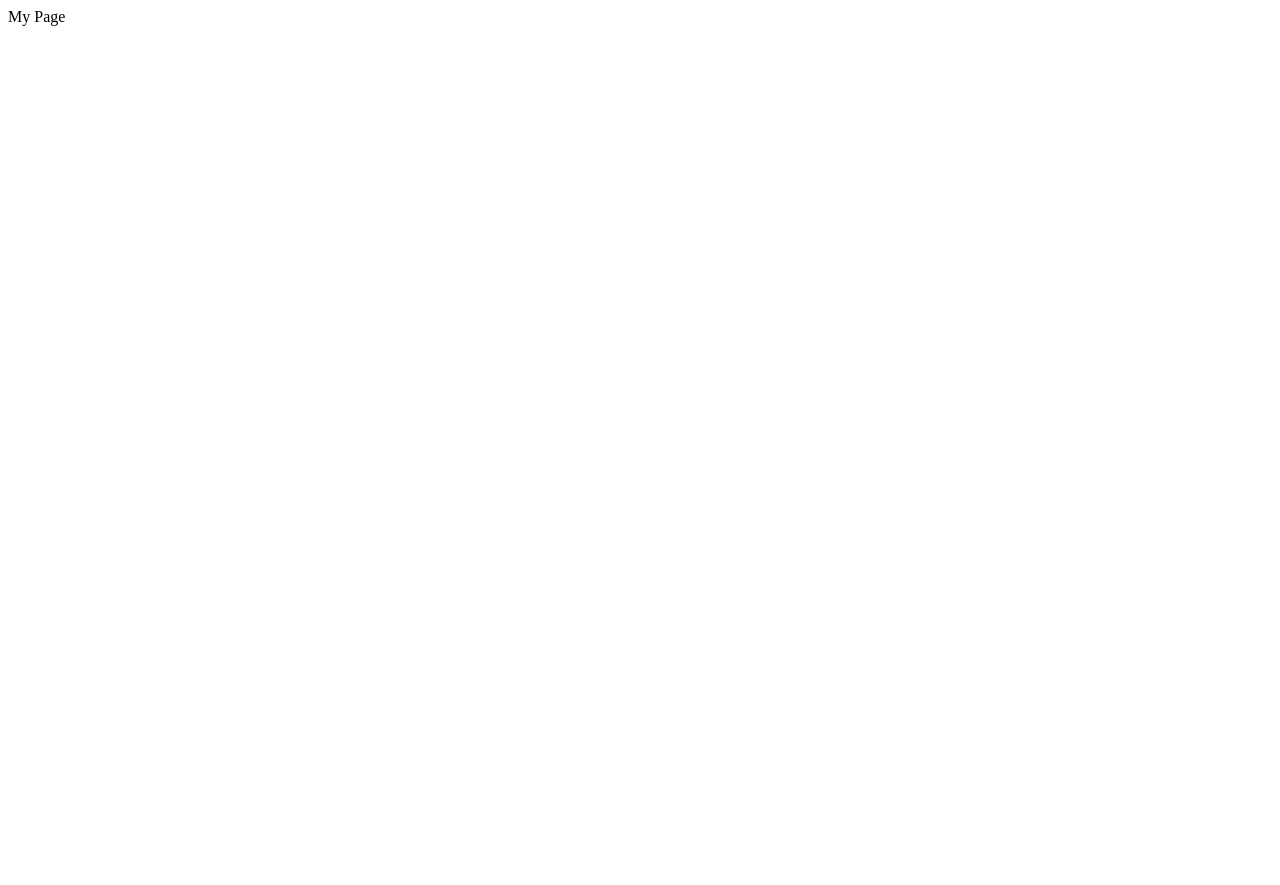
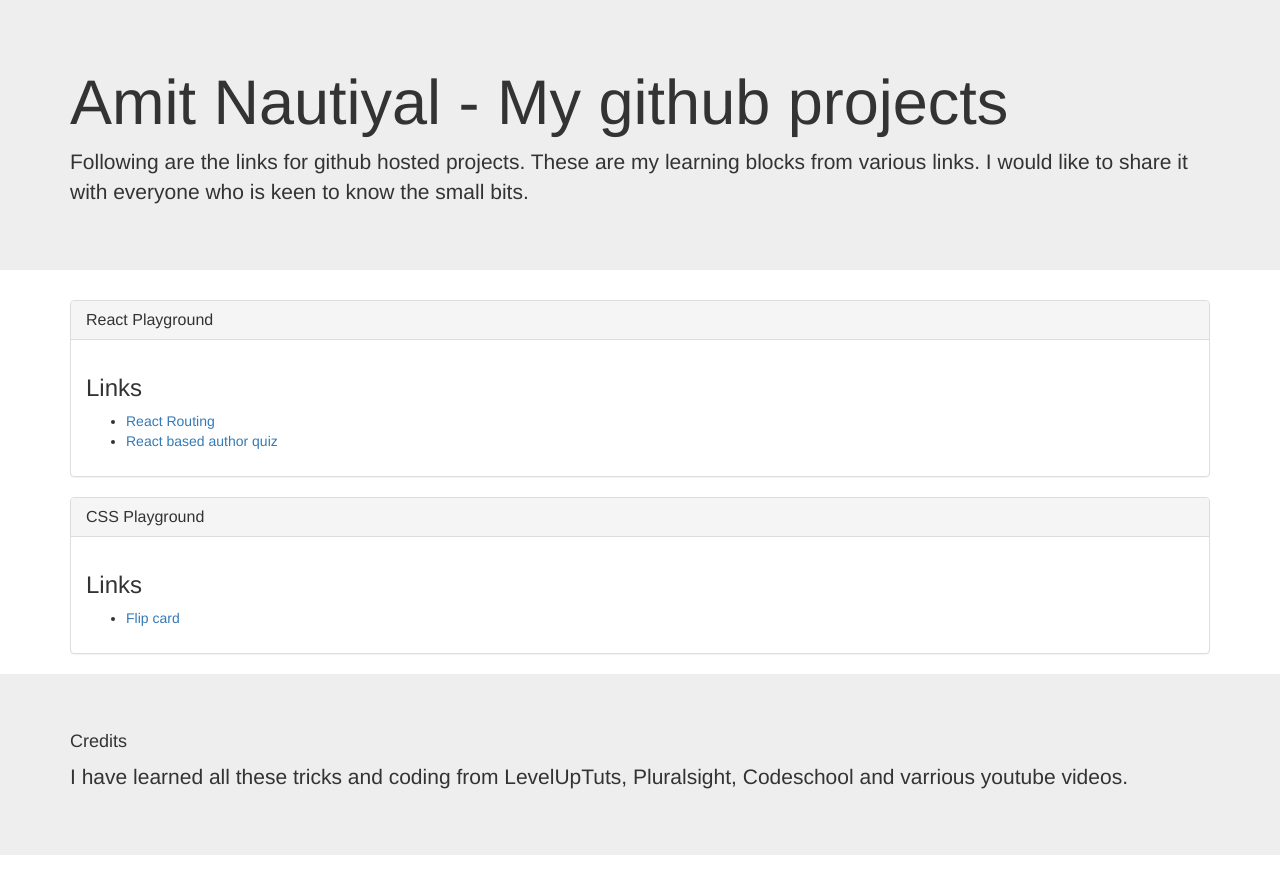
Before and after one commit to amit-nautiyal/github-projects, a plain HTML site: page index.html in a window 1280 px wide. Before the commit the page ends 800 px from the top, so only its background shows below. Drawn offline with nearby package versions, Linux system fonts and the light colour scheme.

Commit message:
add project files

```diff
--- a/index.html
+++ b/index.html
@@ -1 +1,64 @@
-My Page
+<!DOCTYPE html>
+<html>
+   <head>
+      <meta charset="utf-8">
+      <title>Amit Nautiyal - My github projects</title>
+      <link rel="stylesheet" href="styles.css" media="screen" title="no title" charset="utf-8">
+      <link rel="stylesheet" href="https://maxcdn.bootstrapcdn.com/bootstrap/3.3.6/css/bootstrap.min.css" integrity="sha384-1q8mTJOASx8j1Au+a5WDVnPi2lkFfwwEAa8hDDdjZlpLegxhjVME1fgjWPGmkzs7" crossorigin="anonymous">
+   </head>
+   <body>
+      <div class="jumbotron">
+         <div class="container">
+            <h1>Amit Nautiyal - My github projects</h1>
+            <p class="credit">
+               Following are the links for github hosted projects. These are my learning blocks from various links. I would like to share it with everyone who is keen to know the small bits.
+            </p>
+         </div>
+      </div>
+      <div class="container">
+         <div class="row">
+            <div class="col-md-12">
+               <div class="panel panel-default">
+                 <div class="panel-heading">
+                   <h3 class="panel-title">React Playground</h3>
+                 </div>
+                 <div class="panel-body">
+                   <h3>Links</h3>
+                   <ul>
+                      <li>
+                        <a href="http://amit-nautiyal.github.io/react-routing" target="_blank">React Routing</a>
+                      </li>
+                      <li>
+                        <a href="http://amit-nautiyal.github.io/react-author-quiz/" target="_blank">React based author quiz</a>
+                       </li>
+                   </ul>
+                 </div>
+               </div>
+            </div>
+            <div class="col-md-12">
+               <div class="panel panel-default">
+                 <div class="panel-heading">
+                   <h3 class="panel-title">CSS Playground</h3>
+                 </div>
+                 <div class="panel-body">
+                   <h3>Links</h3>
+                   <ul>
+                      <li>
+                        <a href="http://amit-nautiyal.github.io/flip-card/" target="_blank">Flip card</a>
+                      </li>
+                   </ul>
+                 </div>
+               </div>
+            </div>
+         </div>
+      </div>
+      <div class="jumbotron">
+         <div class="container">
+            <h4>Credits</h4>
+            <p class="credit">
+               I have learned all these tricks and coding from LevelUpTuts, Pluralsight, Codeschool and varrious youtube videos.
+            </p>
+         </div>
+      </div>
+   </body>
+</html>
```
